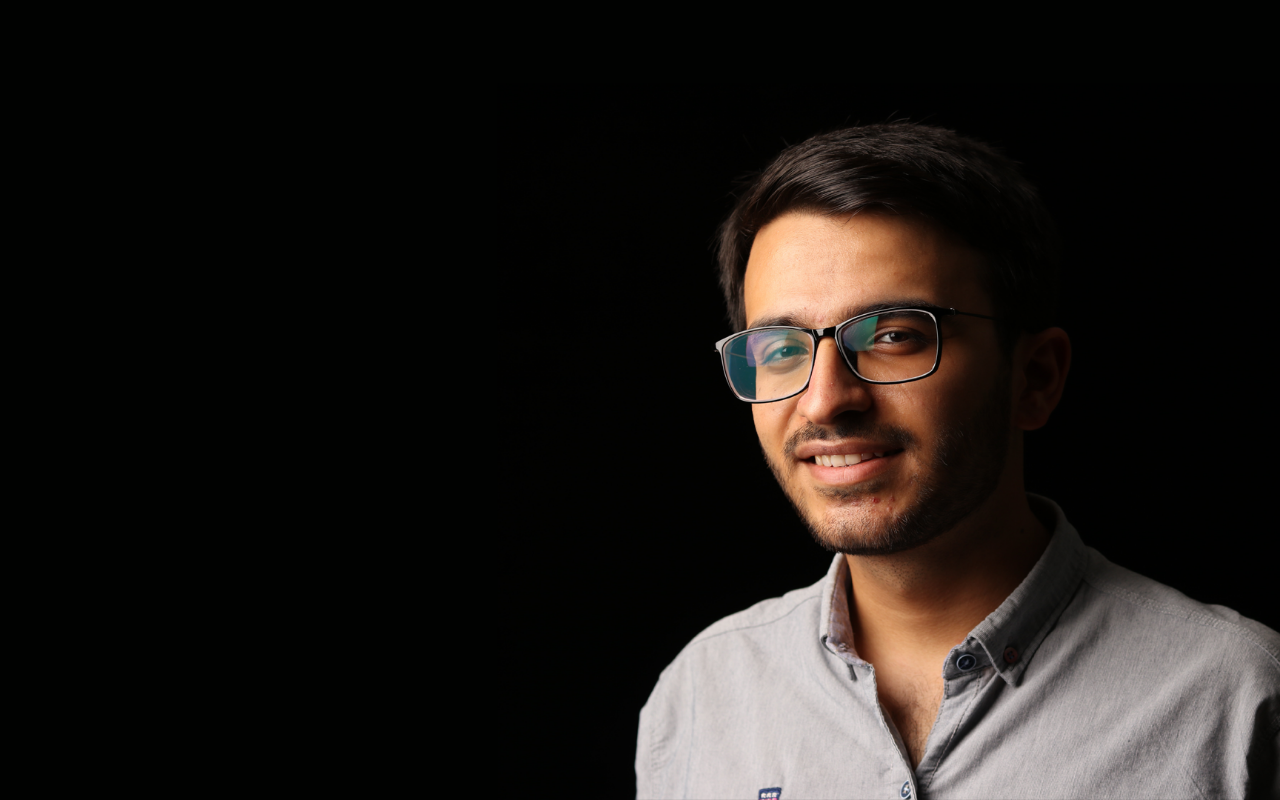
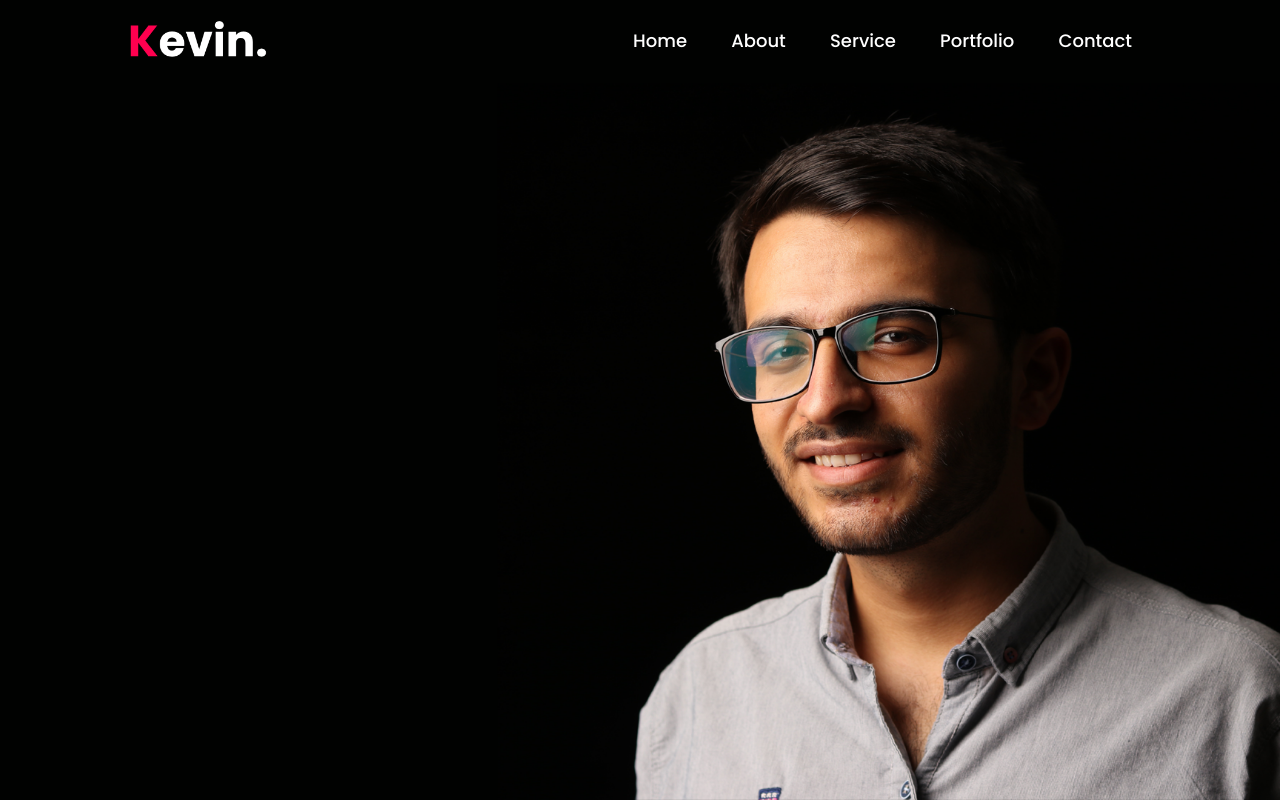
Before and after one commit to Barry-owino/Responsive-portfolio-website, a plain HTML site: page index.html in a window 1280 px wide. Drawn offline with Linux system fonts and the light colour scheme.

Commit message:
added and style the navigation bar

```diff
--- a/index.html
+++ b/index.html
@@ -13,7 +13,18 @@
 </head>
 <body>
   <div class="header">
-
+    <div class="container">
+      <nav>
+        <img src="images/logo.png" class="logo">
+        <ul>
+          <li><a href="#">Home</a></li>
+          <li><a href="#">About</a></li>
+          <li><a href="#">Service</a></li>
+          <li><a href="#">Portfolio</a></li>
+          <li><a href="#">Contact</a></li>
+        </ul>
+      </nav>
+    </div>
   </div>
 </body>
 </html>
--- a/style.css
+++ b/style.css
@@ -16,5 +16,31 @@ body{
   background-image: url(images/background.png);
   background-size: cover;
   background-position:center;
+}
 
+.container{
+  padding:10px 10%;
 }
+
+nav{
+  display:flex;
+  align-items:center;
+  justify-content:space-between;
+  flex-wrap:wrap;
+}
+
+.logo{
+  width:140px;
+}
+
+nav ul li{
+  display:inline-block;
+  list-style:none;
+  margin:10px 20px;
+}
+
+nav ul li a{
+  color:#fff;
+  text-decoration:none;
+  font-size:18px;
+}
```
